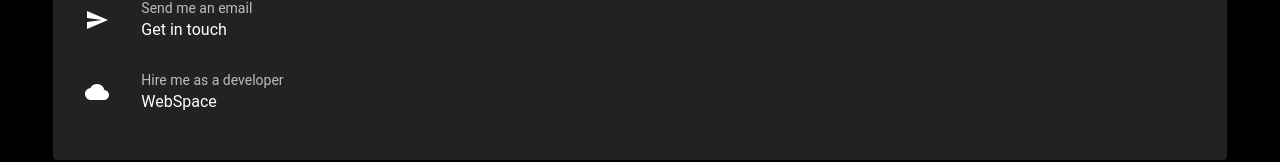
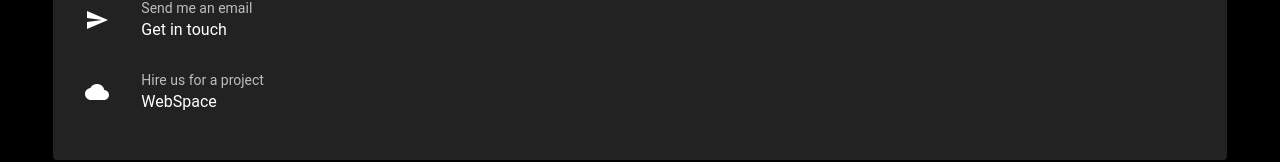
Before and after one commit to eoanodea/eoanie-cv-viewer, a React (Create React App) app: page /contact in a window 1280 px wide. Shown: the part 422-584 px from the top of the page. Built offline with nearby package versions, Linux system fonts and the light colour scheme; no server answers.

Commit message:
Updated content on contact page

```diff
--- a/src/pages/Contact.tsx
+++ b/src/pages/Contact.tsx
@@ -83,16 +83,16 @@ const Contact = ({ classes }: IProps) => {
     {
       name: "Get in touch",
       secondary: "Send me an email",
-      link: "https://about.eoan.ie#contact",
+      link: "mailto:hello@eoan.ie",
       icon: <Send />,
       ariaLabel: "Open my contact form",
     },
     {
       name: "WebSpace",
-      secondary: "Hire me as a developer",
+      secondary: "Hire us for a project",
       link: "https://web-space.design",
       icon: <Cloud />,
-      ariaLabel: "Open my website",
+      ariaLabel: "Open my company's website",
     },
   ];
   return (
```
